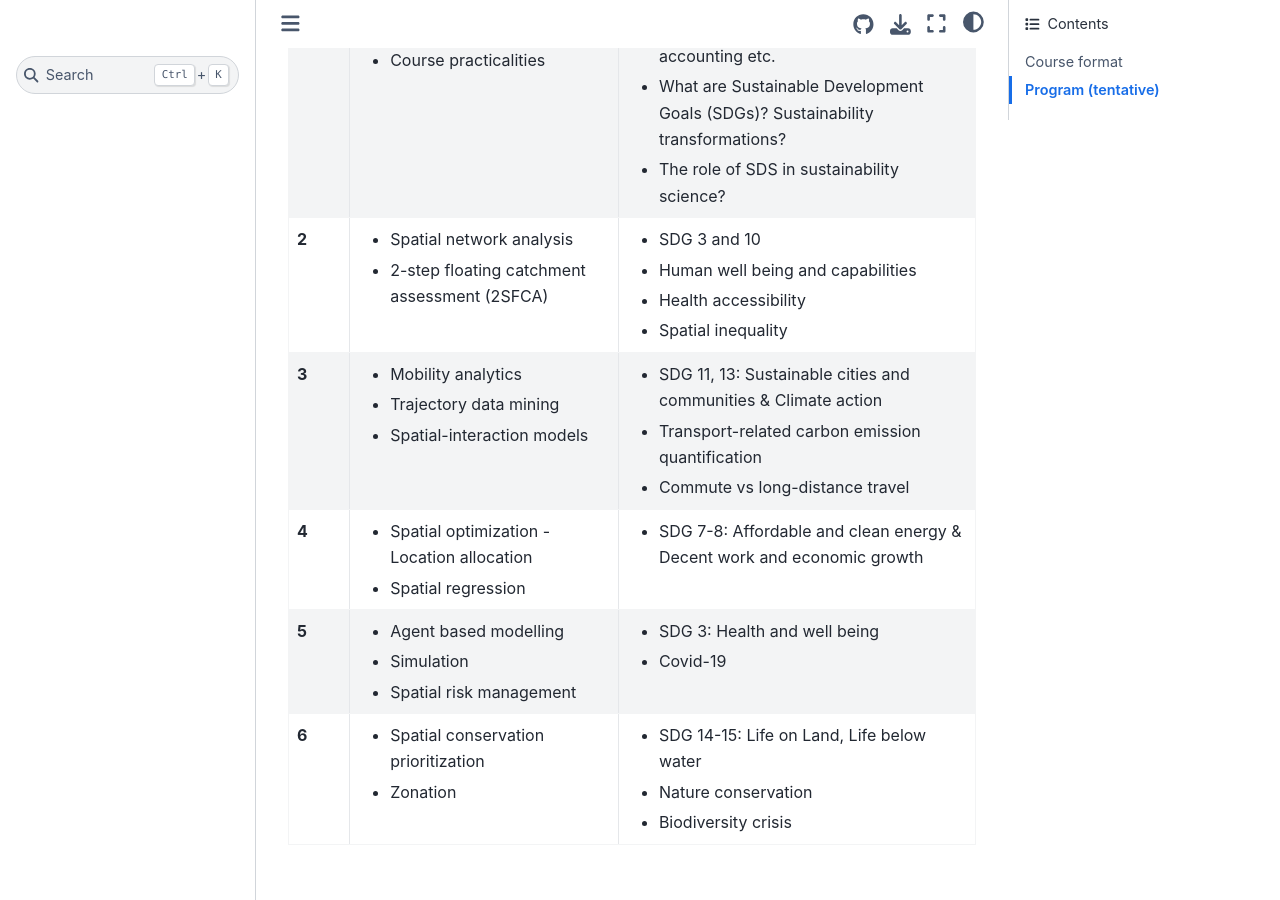
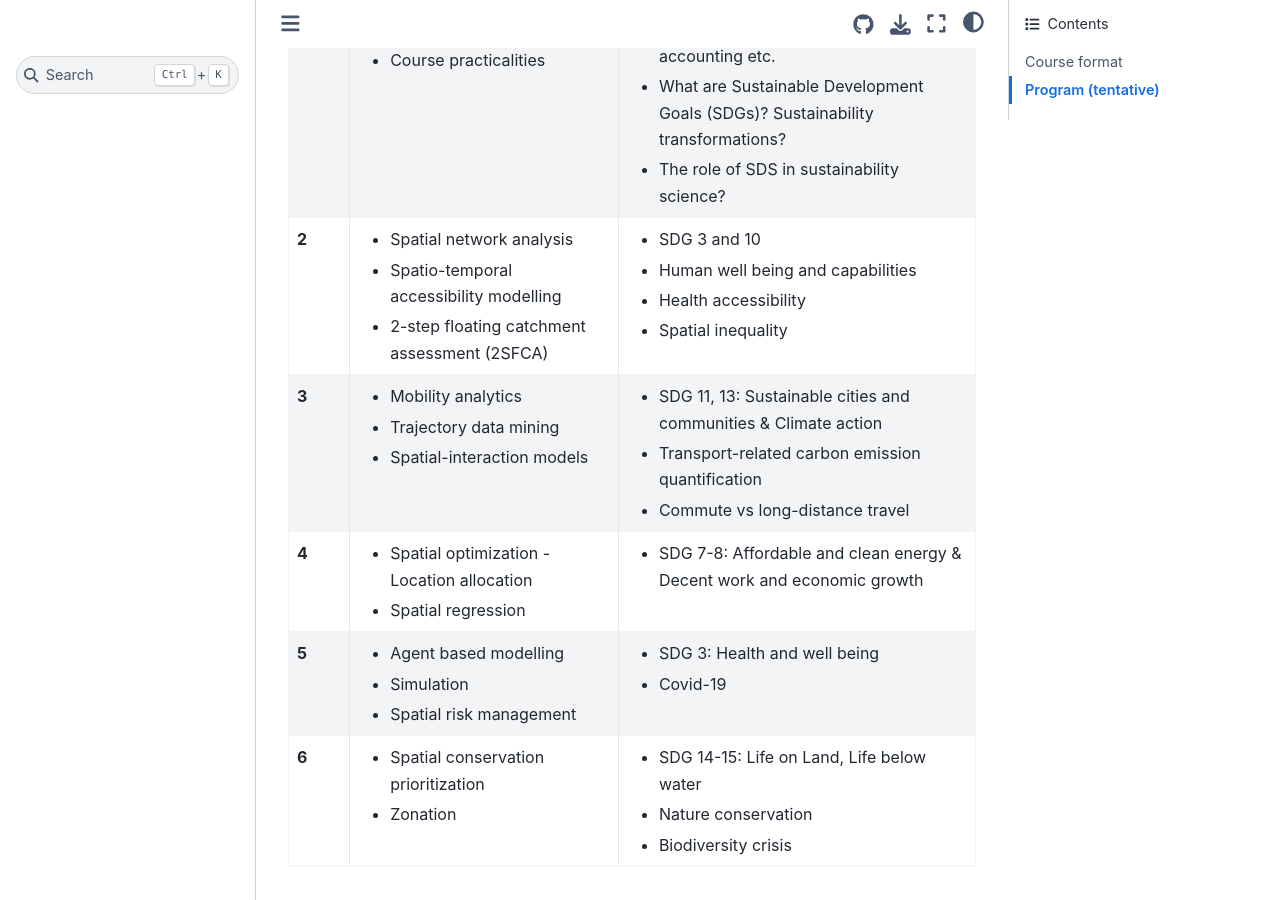
Before and after one commit to AaltoGIS/Sustainability-GIS, a Sphinx documentation site: the page built from source/index.rst, in a window 1280 px wide and 900 px high, scrolled down 2631 px. Built offline with Sphinx 7.4.7 and the Sphinx Book theme 1.1.4, drawn with Linux system fonts in a browser that asks for light colours.

Commit message:
Update docs

```diff
--- a/source/index.rst
+++ b/source/index.rst
@@ -97,6 +97,7 @@ Topics per week are listed below. Please note that this web page is updated each
         - The role of SDS in sustainability science?
     * - 2
       - - Spatial network analysis
+        - Spatio-temporal accessibility modelling
         - 2-step floating catchment assessment (2SFCA)
       - - SDG 3 and 10
         - Human well being and capabilities
```
